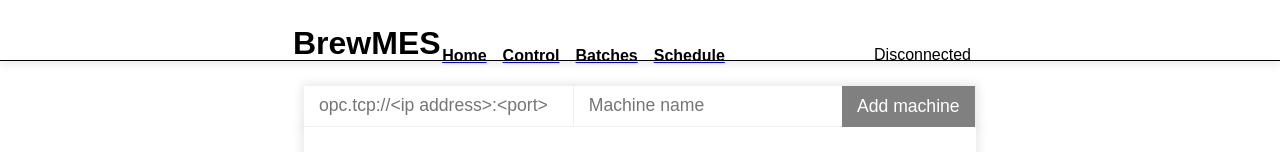
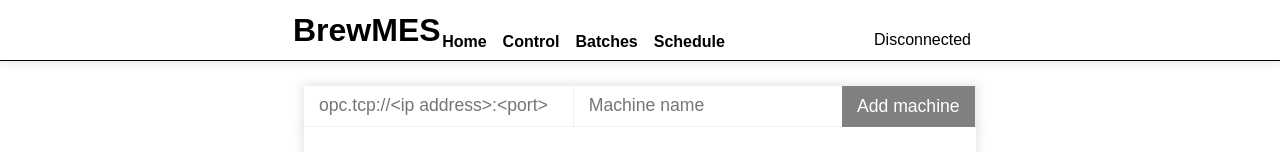
Before and after one commit to Semesterproject4/front-end, a React (Create React App) app: page / in a window 1280 px wide. Shown: the top 152 px of the page. Built offline with nearby package versions, Linux system fonts and the light colour scheme; no server answers; some icons are missing.

Commit message:
Align in middle

```diff
--- a/src/components/layout/Header.js
+++ b/src/components/layout/Header.js
@@ -2,8 +2,6 @@ import React from 'react'
 import { Link } from 'react-router-dom'
 import { Icon } from '@iconify/react-with-api';
 import styled from 'styled-components';
-
-
 
 export const Header = (props) => {
 
@@ -16,10 +14,10 @@ export const Header = (props) => {
 					<Icon icon="bi:circle-fill" color={props.currentMachine.ip === "none" ? "#b8352c" : "#2cb833"} width="16" style={{transform: "translateX(2px) translateY(4px)"}}/>
 				</span>
 				<div>
-					<Link to="/"><h2>Home</h2></Link>
-					<Link to="/control"><h2>Control</h2></Link>
-					<Link to="/batch"><h2>Batches</h2></Link>
-					<Link to="/schedule"><h2>Schedule</h2></Link>
+					<Link style={{textDecoration: "none"}} to="/"><h2>Home</h2></Link>
+					<Link style={{textDecoration: "none"}} to="/control"><h2>Control</h2></Link>
+					<Link style={{textDecoration: "none"}} to="/batch"><h2>Batches</h2></Link>
+					<Link style={{textDecoration: "none"}} to="/schedule"><h2>Schedule</h2></Link>
 				</div>
 			</div>
 		</Styledheader>
@@ -48,20 +46,20 @@ const Styledheader = styled.header`
 			margin-left: 0;
 			margin-right: auto;
 			width: 20%;
-			margin-top: 2%;
+			margin-top: 0.2%;
 		}
 
 		& span {
 			display: inline-flex;
 			float: right;
-			margin-top: -3.5%;
+			margin-top: -3.8%;
 		}
 
 		& div {
 			display: flex;
   			justify-content: center;
 			height: 35px;
-			margin-top: -4%;
+			margin-top: -4.2%;
 			float: center;
 
 			& h2 {
```
